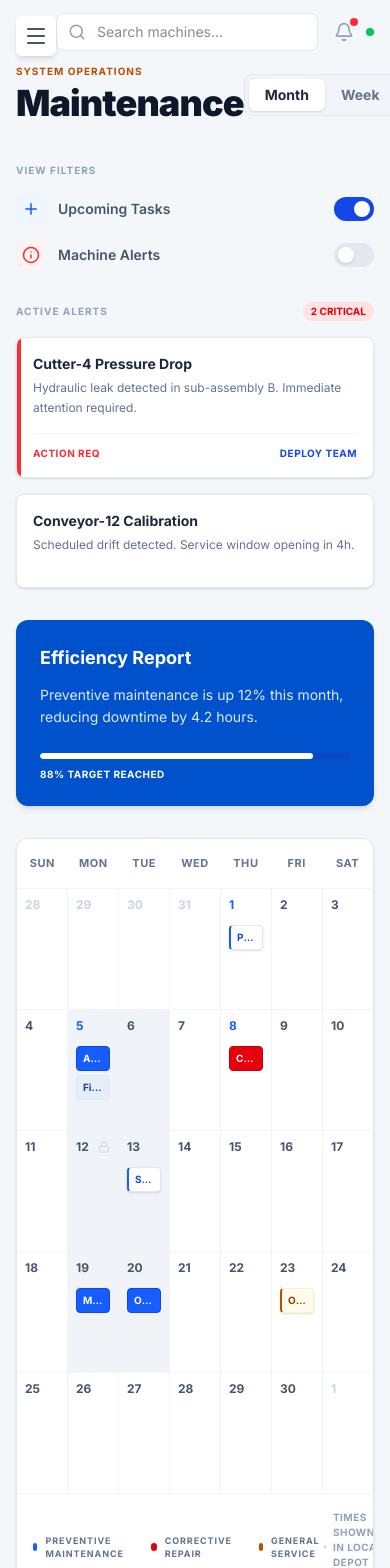
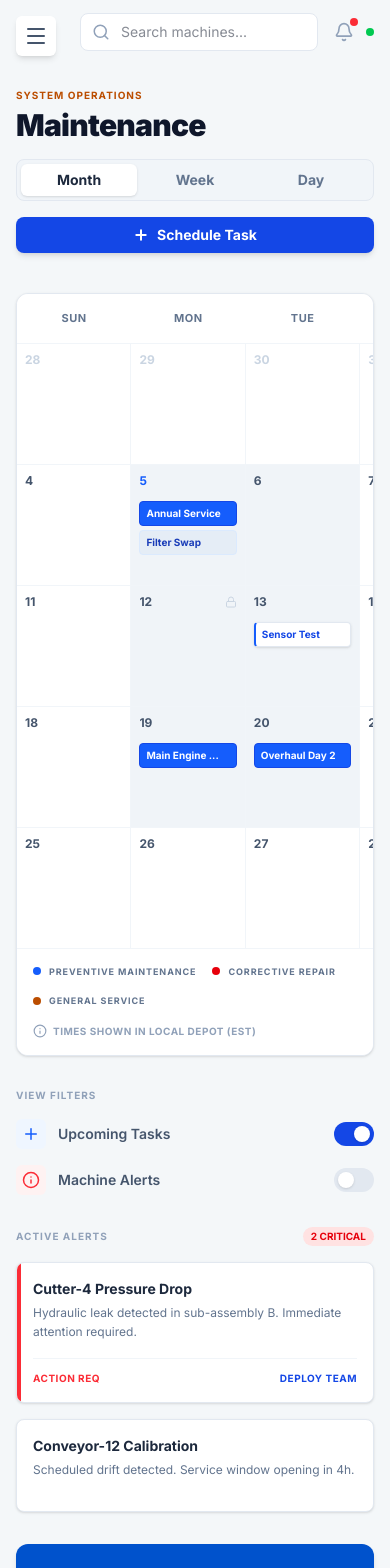
Before and after one commit to qarbite/qarbite-fe, a Next.js app: page /maintenance in a window 390 px wide. Shown: the top 1568 px of the page. Built offline with nearby package versions, Linux system fonts and the light colour scheme.

Commit message:
fix maintenance responsive

```diff
--- a/app/(dashboard)/layout.tsx
+++ b/app/(dashboard)/layout.tsx
@@ -11,7 +11,7 @@ export default function DashboardLayout({
       <Sidebar />
       <div className="flex-1 md:ml-64 flex flex-col min-w-0 transition-all duration-300">
         <Header />
-        <main className="p-4 md:p-8 pt-0 flex-1 overflow-y-auto">
+        <main className="p-4 md:p-8 pt-6 md:pt-8 flex-1 overflow-y-auto">
           {children}
         </main>
       </div>
--- a/app/(dashboard)/maintenance/page.tsx
+++ b/app/(dashboard)/maintenance/page.tsx
@@ -5,7 +5,6 @@ import { Plus, Info, Lock } from 'lucide-react';
 // 1. SIMULASI FETCH DATA DARI SUPABASE
 // ============================================================================
 async function getMaintenanceData() {
-  // Simulasi delay fetch data
   await new Promise(resolve => setTimeout(resolve, 300));
 
   return {
@@ -32,7 +31,6 @@ async function getMaintenanceData() {
     },
     // Dummy calendar grid untuk tampilan bulan ini (5 minggu)
     calendarDays: [
-      // Minggu 1
       { date: 28, isCurrentMonth: false, events: [] },
       { date: 29, isCurrentMonth: false, events: [] },
       { date: 30, isCurrentMonth: false, events: [] },
@@ -40,7 +38,6 @@ async function getMaintenanceData() {
       { date: 1, isCurrentMonth: true, events: [{ id: 1, title: "Preventive C...", type: "preventive", style: "outline" }] },
       { date: 2, isCurrentMonth: true, events: [] },
       { date: 3, isCurrentMonth: true, events: [] },
-      // Minggu 2
       { date: 4, isCurrentMonth: true, events: [] },
       { date: 5, isCurrentMonth: true, events: [{ id: 2, title: "Annual Service", type: "preventive", style: "solid" }, { id: 3, title: "Filter Swap", type: "general", style: "soft-blue" }] },
       { date: 6, isCurrentMonth: true, events: [] },
@@ -48,15 +45,13 @@ async function getMaintenanceData() {
       { date: 8, isCurrentMonth: true, events: [{ id: 4, title: "Corrective R...", type: "corrective", style: "solid" }] },
       { date: 9, isCurrentMonth: true, events: [] },
       { date: 10, isCurrentMonth: true, events: [] },
-      // Minggu 3
       { date: 11, isCurrentMonth: true, events: [] },
-      { date: 12, isCurrentMonth: true, events: [], locked: true }, // Dummy locked icon
+      { date: 12, isCurrentMonth: true, events: [], locked: true },
       { date: 13, isCurrentMonth: true, events: [{ id: 5, title: "Sensor Test", type: "preventive", style: "outline" }] },
       { date: 14, isCurrentMonth: true, events: [] },
       { date: 15, isCurrentMonth: true, events: [] },
       { date: 16, isCurrentMonth: true, events: [] },
       { date: 17, isCurrentMonth: true, events: [] },
-      // Minggu 4
       { date: 18, isCurrentMonth: true, events: [] },
       { date: 19, isCurrentMonth: true, events: [{ id: 6, title: "Main Engine ...", type: "preventive", style: "solid" }] },
       { date: 20, isCurrentMonth: true, events: [{ id: 7, title: "Overhaul Day 2", type: "preventive", style: "solid" }] },
@@ -64,7 +59,6 @@ async function getMaintenanceData() {
       { date: 22, isCurrentMonth: true, events: [] },
       { date: 23, isCurrentMonth: true, events: [{ id: 8, title: "Oil Lubrication", type: "general", style: "outline-brown" }] },
       { date: 24, isCurrentMonth: true, events: [] },
-      // Minggu 5
       { date: 25, isCurrentMonth: true, events: [] },
       { date: 26, isCurrentMonth: true, events: [] },
       { date: 27, isCurrentMonth: true, events: [] },
@@ -87,28 +81,32 @@ export default async function MaintenancePage() {
     <div className="flex flex-col gap-6 max-w-[1500px] mx-auto pb-8">
 
       {/* HEADER SECTION */}
-      <div className="flex justify-between items-end mb-4">
+      {/* Diubah menjadi flex-col di mobile agar judul & tombol tidak berdesakan */}
+      <div className="flex flex-col md:flex-row justify-between items-start md:items-end mb-4 gap-4 md:gap-0">
         <div>
           <h2 className="text-[10px] font-bold text-amber-700 tracking-widest uppercase mb-1">System Operations</h2>
-          <h1 className="text-4xl font-black text-slate-900 tracking-tight">Maintenance</h1>
+          <h1 className="text-3xl md:text-4xl font-black text-slate-900 tracking-tight">Maintenance</h1>
         </div>
-        <div className="flex items-center gap-4">
+        <div className="flex flex-col sm:flex-row items-stretch sm:items-center gap-4 w-full md:w-auto">
           {/* View Toggle */}
-          <div className="flex bg-slate-100 p-1 rounded-lg border border-slate-200">
-            <button className="px-4 py-1.5 bg-white shadow-sm rounded-md text-sm font-bold text-slate-800">Month</button>
-            <button className="px-4 py-1.5 text-slate-500 hover:text-slate-800 text-sm font-bold transition-colors">Week</button>
-            <button className="px-4 py-1.5 text-slate-500 hover:text-slate-800 text-sm font-bold transition-colors">Day</button>
+          <div className="flex bg-slate-100 p-1 rounded-lg border border-slate-200 justify-between sm:justify-start">
+            <button className="px-4 py-1.5 bg-white shadow-sm rounded-md text-sm font-bold text-slate-800 flex-1 sm:flex-none">Month</button>
+            <button className="px-4 py-1.5 text-slate-500 hover:text-slate-800 text-sm font-bold transition-colors flex-1 sm:flex-none">Week</button>
+            <button className="px-4 py-1.5 text-slate-500 hover:text-slate-800 text-sm font-bold transition-colors flex-1 sm:flex-none">Day</button>
           </div>
           {/* Schedule Button */}
-          <button className="flex items-center gap-2 px-5 py-2 bg-blue-700 hover:bg-blue-800 text-white font-bold rounded-lg transition-colors shadow-md text-sm">
+          <button className="flex justify-center items-center gap-2 px-5 py-2 bg-blue-700 hover:bg-blue-800 text-white font-bold rounded-lg transition-colors shadow-md text-sm w-full sm:w-auto">
             <Plus size={16} strokeWidth={3} /> Schedule Task
           </button>
         </div>
       </div>
 
+      {/* grid-cols-12 sudah responsif secara default (stack di mobile, span di desktop) */}
       <div className="grid grid-cols-12 gap-8">
+
         {/* LEFT COLUMN: FILTERS & ALERTS (Span 3) */}
-        <div className="col-span-12 lg:col-span-3 flex flex-col gap-8">
+        {/* Akan otomatis mengambil 12 kolom (penuh) di mobile, dan 3 kolom di layar besar (lg) */}
+        <div className="col-span-12 lg:col-span-3 flex flex-col gap-8 order-2 lg:order-1">
 
           {/* Filters */}
           <div>
@@ -152,8 +150,13 @@ export default async function MaintenancePage() {
         </div>
 
         {/* RIGHT COLUMN: CALENDAR (Span 9) */}
-        <div className="col-span-12 lg:col-span-9">
+        {/* Akan otomatis mengambil 12 kolom (penuh) di mobile, dan 9 kolom di layar besar (lg) */}
+        <div className="col-span-12 lg:col-span-9 order-1 lg:order-2">
           <div className="bg-white rounded-xl shadow-sm border border-slate-200 overflow-hidden flex flex-col h-full">
+
+            {/* WRAPPER OVERFLOW: Mengizinkan scroll horizontal pada kalender di layar sempit */}
+            <div className="overflow-x-auto">
+              <div className="min-w-[800px]"> {/* Lebar minimal agar grid kalender tidak hancur */}
 
                 {/* Calendar Header */}
                 <div className="grid grid-cols-7 border-b border-slate-100 bg-white">
@@ -165,10 +168,8 @@ export default async function MaintenancePage() {
                 </div>
 
                 {/* Calendar Grid */}
-            <div className="grid grid-cols-7 flex-1 auto-rows-[minmax(120px,1fr)] bg-slate-100 gap-px border-b border-slate-100">
+                <div className="grid grid-cols-7 auto-rows-[minmax(120px,1fr)] bg-slate-100 gap-px border-b border-slate-100">
                   {data.calendarDays.map((day, idx) => {
-                // Memberi warna latar belakang khusus jika hari ini adalah kolom TUE atau bagian dari blok tertentu (seperti mockup)
-                // Di mockup, kolom MON/TUE ada yang di-highlight biru pucat. Kita gunakan isCurrentMonth sbg dasar, plus custom kelas.
                     const isHighlightedColumn = (idx % 7 === 1 || idx % 7 === 2) && day.isCurrentMonth && (day.date >= 5 && day.date <= 20);
 
                     return (
@@ -201,9 +202,13 @@ export default async function MaintenancePage() {
                   })}
                 </div>
 
+              </div>
+            </div>
+
             {/* Calendar Legend */}
-            <div className="p-4 bg-white flex justify-between items-center">
-              <div className="flex gap-6">
+            {/* Diubah menjadi flex-col di mobile agar tidak terpotong */}
+            <div className="p-4 bg-white flex flex-col xl:flex-row justify-between items-start xl:items-center gap-4">
+              <div className="flex flex-wrap gap-4 xl:gap-6">
                 <LegendItem color="bg-blue-600" label="PREVENTIVE MAINTENANCE" />
                 <LegendItem color="bg-red-600" label="CORRECTIVE REPAIR" />
                 <LegendItem color="bg-amber-700" label="GENERAL SERVICE" />
@@ -225,7 +230,6 @@ export default async function MaintenancePage() {
 // 3. REUSABLE MICRO-COMPONENTS
 // ============================================================================
 
-// Komponen Toggle Switch Custom
 function ToggleRow({ label, isActive, icon }: { label: string, isActive: boolean, icon: string }) {
   return (
     <div className="flex justify-between items-center group cursor-pointer">
@@ -237,7 +241,6 @@ function ToggleRow({ label, isActive, icon }: { label: string, isActive: boolean
         )}
         {label}
       </div>
-      {/* Custom Switch UI */}
       <div className={`w-10 h-6 rounded-full flex items-center p-1 transition-colors ${isActive ? 'bg-blue-700' : 'bg-slate-200'}`}>
         <div className={`w-4 h-4 bg-white rounded-full shadow-sm transform transition-transform ${isActive ? 'translate-x-4' : 'translate-x-0'}`}></div>
       </div>
@@ -245,11 +248,9 @@ function ToggleRow({ label, isActive, icon }: { label: string, isActive: boolean
   );
 }
 
-// Komponen Alert Card (Kiri)
 function AlertCard({ alert }: { alert: any }) {
   return (
     <div className="bg-white border border-slate-200 rounded-lg p-4 shadow-sm relative overflow-hidden">
-      {/* Garis merah di kiri jika butuh aksi (Critical) */}
       {alert.actionRequired && <div className="absolute left-0 top-0 bottom-0 w-1 bg-red-500"></div>}
 
       <h4 className="font-bold text-slate-800 text-sm mb-1">{alert.title}</h4>
@@ -265,7 +266,6 @@ function AlertCard({ alert }: { alert: any }) {
   );
 }
 
-// Komponen Event Chip dalam Kalender
 function EventChip({ event }: { event: any }) {
   let styles = "";
 
@@ -286,7 +286,6 @@ function EventChip({ event }: { event: any }) {
   );
 }
 
-// Komponen Legenda di bawah kalender
 function LegendItem({ color, label }: { color: string, label: string }) {
   return (
     <div className="flex items-center gap-2">
--- a/components/layout/Header.tsx
+++ b/components/layout/Header.tsx
@@ -2,8 +2,7 @@ import { Search, Bell, Settings } from "lucide-react";
 
 export default function Header() {
   return (
-    <header className="h-16 md:h-20 px-4 pl-14 md:px-8 flex items-center justify-between bg-transparent gap-4">
-      {/* KIRI: Judul & Pencarian */}
+    <header className="h-16 md:h-20 px-4 pl-20 md:px-8 flex items-center justify-between bg-transparent gap-4">      {/* KIRI: Judul & Pencarian */}
       <div className="flex items-center gap-4 md:gap-8 flex-1 md:flex-none">
         {/* Judul disembunyikan di layar kecil (tampil mulai ukuran tablet/md) */}
         <h2 className="hidden md:block text-xl md:text-2xl font-bold text-slate-900">
```
Lines whose indentation alone changed are shown as unchanged.
